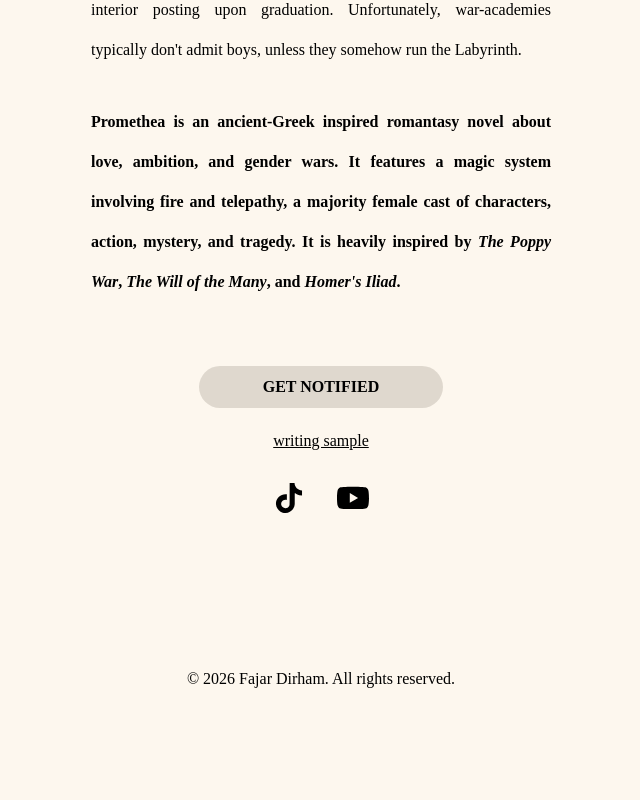
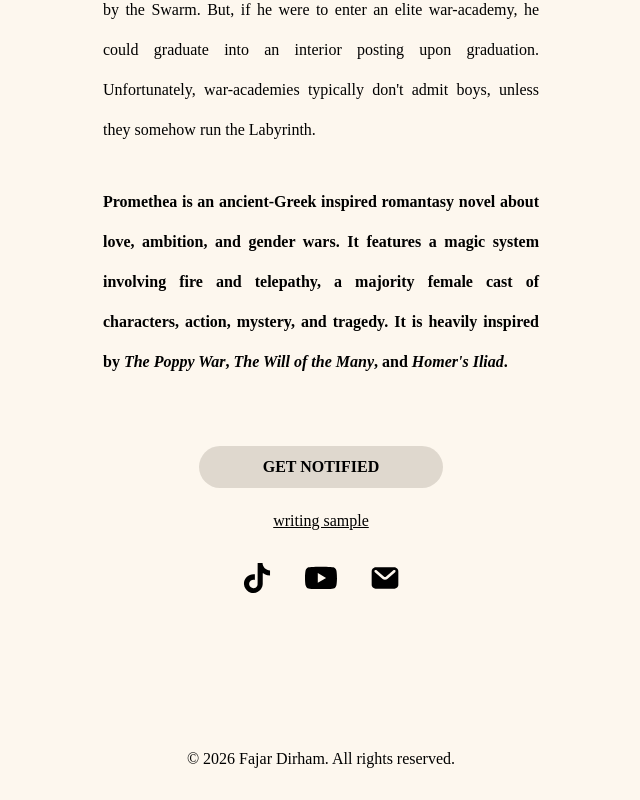
Before and after one commit to fDirham/promethea_website, a React (Vite) app: page / in a window 1280 px wide. Shown: the part 1578-2378 px from the top of the page, without its empty margins (319-959 px from the left). Before the commit the page ends 2298 px from the top, so only its background shows below. Built offline with nearby package versions, Linux system fonts and the light colour scheme; a web font is replaced by a local one.

Commit message:
added email and padding

```diff
--- a/src/App.tsx
+++ b/src/App.tsx
@@ -1,3 +1,4 @@
+import EmailIcon from "./icons/EmailIcon";
 import TikTokIcon from "./icons/TikTokIcon";
 import YouTubeIcon from "./icons/YouTubeIcon";
 
@@ -7,6 +8,7 @@ const GET_NOTIFIED_URL =
 const HERO_IMG_URL = "/hero-img.png";
 const TIKTOK_URL = "https://tiktok.com/@fbdreads";
 const YT_URL = "https://youtube.com/@fbdwrites";
+const EMAIL_URL = "mailto:fajarletters@gmail.com";
 
 function App() {
   return (
@@ -87,6 +89,9 @@ function App() {
           <a href={YT_URL} target="_blank" className="social-icon">
             <YouTubeIcon />
           </a>
+          <a href={EMAIL_URL} target="_blank" className="social-icon">
+            <EmailIcon />
+          </a>
         </div>
       </main>
 
--- /dev/null
+++ b/src/icons/EmailIcon.tsx
@@ -0,0 +1,23 @@
+export default function EmailIcon(props: { className?: string }) {
+  return (
+    <svg
+      className={props.className}
+      viewBox="0 0 24 24"
+      xmlns="http://www.w3.org/2000/svg"
+    >
+      <g id="SVGRepo_bgCarrier" stroke-width="0"></g>
+      <g
+        id="SVGRepo_tracerCarrier"
+        stroke-linecap="round"
+        stroke-linejoin="round"
+      ></g>
+      <g id="SVGRepo_iconCarrier">
+        <path
+          fill-rule="evenodd"
+          clip-rule="evenodd"
+          d="M5.96802 4H18.032C18.4706 3.99999 18.8491 3.99998 19.1624 4.02135C19.4922 4.04386 19.8221 4.09336 20.1481 4.22836C20.8831 4.53284 21.4672 5.11687 21.7716 5.85195C21.9066 6.17788 21.9561 6.50779 21.9787 6.83762C22 7.15088 22 7.52936 22 7.96801V16.032C22 16.4706 22 16.8491 21.9787 17.1624C21.9561 17.4922 21.9066 17.8221 21.7716 18.1481C21.4672 18.8831 20.8831 19.4672 20.1481 19.7716C19.8221 19.9066 19.4922 19.9561 19.1624 19.9787C18.8491 20 18.4706 20 18.032 20H5.96801C5.52936 20 5.15088 20 4.83762 19.9787C4.50779 19.9561 4.17788 19.9066 3.85195 19.7716C3.11687 19.4672 2.53284 18.8831 2.22836 18.1481C2.09336 17.8221 2.04386 17.4922 2.02135 17.1624C1.99998 16.8491 1.99999 16.4706 2 16.032V7.96802C1.99999 7.52937 1.99998 7.15088 2.02135 6.83762C2.04386 6.50779 2.09336 6.17788 2.22836 5.85195C2.53284 5.11687 3.11687 4.53284 3.85195 4.22836C4.17788 4.09336 4.50779 4.04386 4.83762 4.02135C5.15088 3.99998 5.52937 3.99999 5.96802 4ZM4.31745 6.27777C4.68114 5.86214 5.3129 5.82002 5.72854 6.1837L11.3415 11.095C11.7185 11.4249 12.2815 11.4249 12.6585 11.095L18.2715 6.1837C18.6871 5.82002 19.3189 5.86214 19.6825 6.27777C20.0462 6.69341 20.0041 7.32517 19.5885 7.68885L13.9755 12.6002C12.8444 13.5899 11.1556 13.5899 10.0245 12.6002L4.41153 7.68885C3.99589 7.32517 3.95377 6.69341 4.31745 6.27777Z"
+        ></path>{" "}
+      </g>
+    </svg>
+  );
+}
--- a/src/index.css
+++ b/src/index.css
@@ -41,7 +41,7 @@ main {
   width: 500px;
   display: flex;
   flex-direction: column;
-  padding: 20px;
+  padding: 2rem;
   padding-top: 60px;
   padding-bottom: 120px;
 }
```
